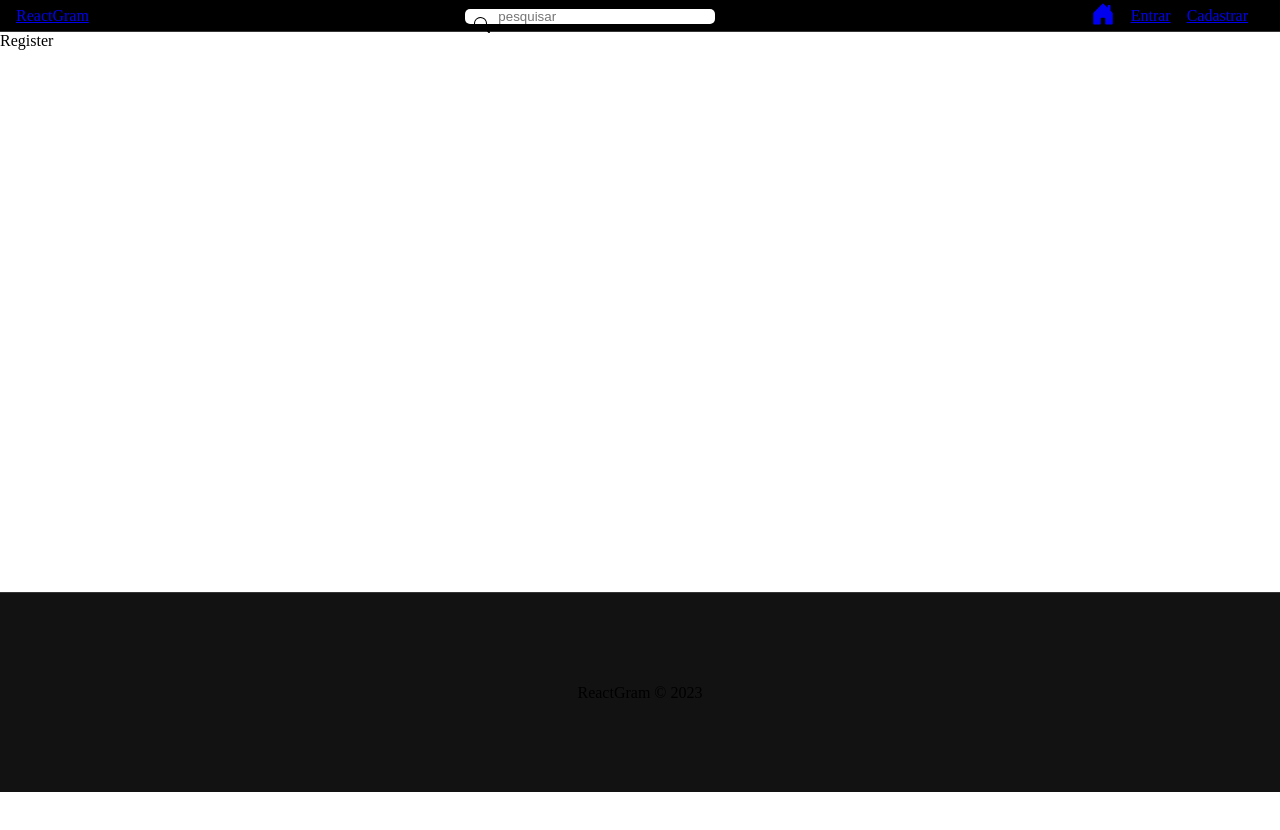
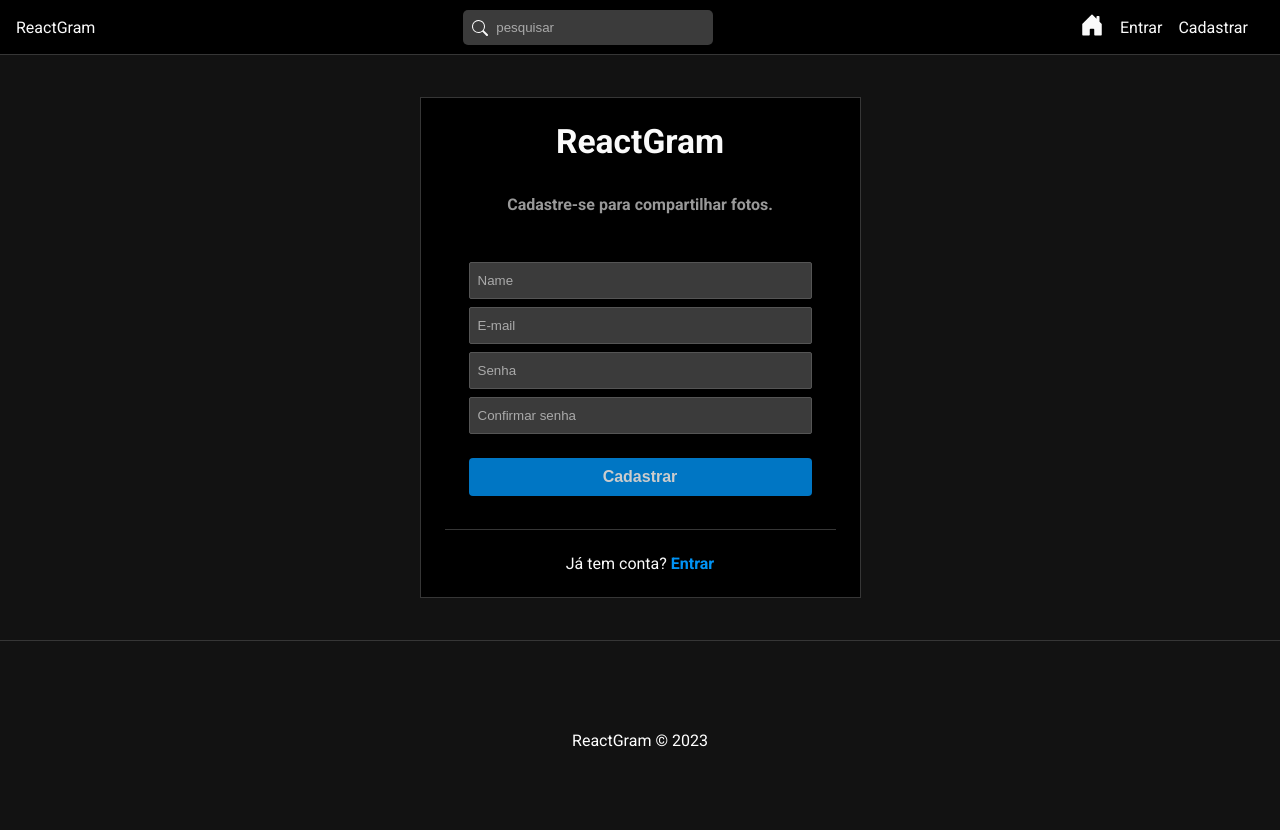
Before and after one commit to Lucasm4sco/REACTGRAM, a React (Create React App) app in the folder frontend/: page /register in a window 1280 px wide. Shown: the top 830 px of the page. Before the commit the page ends 800 px from the top, so only its background shows below. Built offline with nearby package versions, Linux system fonts and the light colour scheme.

Commit message:
adicionado css global e pagina de registro

```diff
--- a/frontend/src/App.css
+++ b/frontend/src/App.css
@@ -1,3 +1,4 @@
 .container {
   min-height: 70vh;
+  padding: 10px;
 }
--- a/frontend/src/components/Footer/Footer.css
+++ b/frontend/src/components/Footer/Footer.css
@@ -6,3 +6,7 @@
     align-items: center;
     border-top: 1px solid #363636;
 }
+
+#footer p {
+    color: #FFF;
+}
--- a/frontend/src/components/Navbar/Navbar.css
+++ b/frontend/src/components/Navbar/Navbar.css
@@ -8,6 +8,7 @@
 }
 
 #search-form {
+    margin-top: .5em;
     position: relative;
     width: 20%;
 }
--- a/frontend/src/index.css
+++ b/frontend/src/index.css
@@ -1,5 +1,92 @@
 * {
-    margin: 0;
-    padding: 0;
-    box-sizing: border-box;
-  }
+  margin: 0;
+  padding: 0;
+  box-sizing: border-box;
+}
+
+body {
+  font-family: 'Roboto', sans-serif;
+  background-color: #121212;
+  color: #fafafa;
+}
+
+a {
+  color: #fafafa;
+  text-decoration: none;
+}
+
+.active {
+  font-weight: bold;
+}
+
+ul {
+  list-style: none;
+}
+
+form {
+  display: flex;
+  flex-direction: column;
+}
+
+label {
+  display: flex;
+  flex-direction: column;
+  text-align: left;
+}
+
+label span {
+  font-weight: bold;
+  margin-bottom: .5em;
+  color: #AAA;
+  font-size: .7em;
+}
+
+input {
+  background-color: #3b3b3b;
+  color: #AAA;
+  border: 1px solid #555;
+  border-radius: 2px;
+  padding: 10px 8px;
+  outline: none;
+  margin-bottom: .6em;
+}
+
+input::placeholder {
+  color: #AAA;
+}
+
+.btn,
+button,
+input[type='submit'] {
+  background-color: #0094f6;
+  color: #FFF;
+  border: none;
+  border-radius: 4px;
+  padding: 10px 8px;
+  font-weight: bold;
+  cursor: pointer;
+  opacity: .8;
+  font-size: 1em;
+}
+
+input[type='submit'] {
+  margin-top: 1em;
+}
+
+input:disabled {
+  cursor: not-allowed;
+  background-color: #000;
+}
+
+button:hover,
+input[type='submit']:hover {
+  opacity: 1;
+}
+
+.cancel-btn {
+  background-color: #ccc;
+}
+
+.hide {
+  display: none;
+}
--- a/frontend/src/pages/Auth/Auth.css
+++ b/frontend/src/pages/Auth/Auth.css
@@ -0,0 +1,56 @@
+#login,
+#register {
+    border: 1px solid #363636;
+    background-color: #000;
+    padding: 1.5em;
+    max-width: 35%;
+    margin: 2em auto;
+}
+
+#login h2,
+#register h2 {
+    text-align: center;
+    font-size: 2.1em;
+    margin-bottom: 1em;
+}
+
+.subtitle {
+    font-weight: bold;
+    color: #999;
+    margin-bottom: 1.5em;
+    text-align: center;
+}
+
+#login form,
+#register form {
+    padding: 1.5em;
+    margin-bottom: 1.5em;
+    border-bottom: 1px solid #363636;
+}
+
+#login p,
+#register p {
+    text-align: center;
+}
+
+#login p a,
+#register p a {
+    font-weight: bold;
+    color: #0094f6;
+}
+
+@media (max-width: 700px) {
+    #login,
+    #register {
+        padding: 1.5em 1em;
+        max-width: 60%;
+    }
+}
+
+@media (max-width: 378px) {
+    #login,
+    #register {
+        padding: 1.5em .5em;
+        max-width: 90%;
+    }
+}
--- a/frontend/src/pages/Auth/Login.js
+++ b/frontend/src/pages/Auth/Login.js
@@ -2,7 +2,7 @@ import './Auth.css';
 
 const Login = () => {
   return (
-    <div>Login</div>
+    <div id='login'>Login</div>
   )
 }
 
--- a/frontend/src/pages/Auth/Register.js
+++ b/frontend/src/pages/Auth/Register.js
@@ -1,8 +1,28 @@
+import { useState, useEffect } from 'react';
+import { Link } from 'react-router-dom';
 import './Auth.css';
 
 const Register = () => {
+
+  const handleSubmit = (e) => {
+    e.preventDefault();
+  }
+
   return (
-    <div>Register</div>
+    <div id='register'>
+      <h2>ReactGram</h2>
+      <p className='subtitle'>Cadastre-se para compartilhar fotos.</p>
+      <form onSubmit={handleSubmit}>
+        <input type="text" placeholder='Name' />
+        <input type="email" placeholder='E-mail' />
+        <input type="password" placeholder='Senha' />
+        <input type="password" placeholder='Confirmar senha' />
+        <input type="submit" value='Cadastrar' />
+      </form>
+      <p>
+        Já tem conta? <Link to='/login'>Entrar</Link>
+      </p>
+    </div>
   )
 }
 
```
